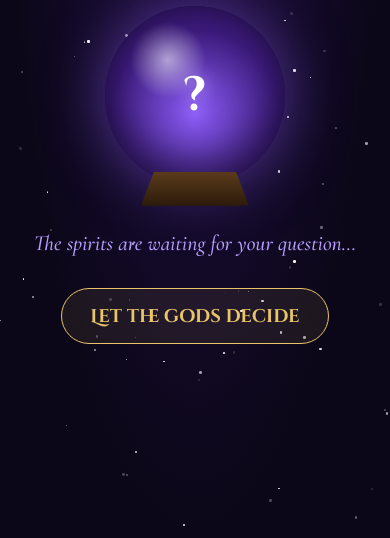
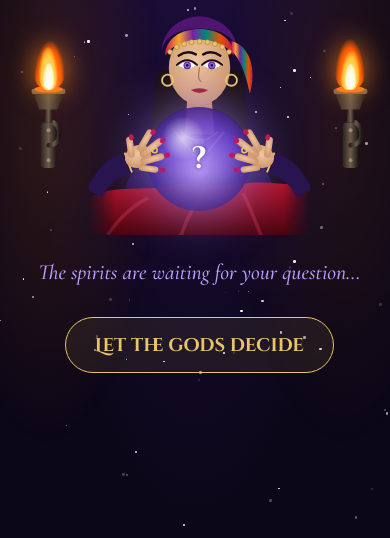
Before and after one commit to patcont/Esoteric-random-number-generator, a plain HTML site: page index.html in a window 390 px wide. Shown: the part 306-844 px from the top of the page. Drawn offline with nearby package versions, Linux system fonts and the light colour scheme.

Commit message:
Bring back the fortune teller and the torches, redrawn
- Original SVG illustration of the fortune teller (headscarf with coins, hands around the ball, velvet cloth)
- Two wall torches with CSS-animated flickering flames and warm light
- Crystal ball now sits in her hands; responsive layout fixed for phones
- Updated screenshot and README

```diff
--- a/index.html
+++ b/index.html
@@ -13,17 +13,32 @@
 </head>
 <body>
   <div class="stars" aria-hidden="true"></div>
+  <div class="glow left" aria-hidden="true"></div>
+  <div class="glow right" aria-hidden="true"></div>
 
   <button id="sound" class="sound" aria-pressed="false" title="Ambient sound">🔇</button>
 
   <main>
     <h1>What is your lucky number today?</h1>
 
-    <div class="ball-wrap">
-      <div class="ball" id="ball">
-        <span class="number" id="number" aria-live="polite">?</span>
+    <div class="scene">
+      <div class="torch left" aria-hidden="true">
+        <div class="flame"><i></i><i></i><i></i></div>
+        <img src="img/torch.svg" alt="" />
       </div>
-      <div class="stand" aria-hidden="true"></div>
+
+      <div class="stage">
+        <img class="witch" src="img/witch.svg" alt="A fortune teller with a colorful headscarf gazing into her crystal ball" />
+        <div class="ball" id="ball">
+          <span class="number" id="number" aria-live="polite">?</span>
+        </div>
+        <img class="hands" src="img/hands.svg" alt="" aria-hidden="true" />
+      </div>
+
+      <div class="torch right" aria-hidden="true">
+        <div class="flame"><i></i><i></i><i></i></div>
+        <img src="img/torch.svg" alt="" />
+      </div>
     </div>
 
     <p class="omen" id="omen">The spirits are waiting for your question…</p>
--- a/style.css
+++ b/style.css
@@ -9,7 +9,7 @@
 }
 
 * { box-sizing: border-box; }
-body { margin: 0; min-height: 100dvh; display: grid; place-items: center; overflow: hidden; }
+body { margin: 0; min-height: 100dvh; display: grid; place-items: center; overflow-x: hidden; }
 
 .stars { position: fixed; inset: 0; pointer-events: none; }
 .stars i {
@@ -34,40 +34,97 @@ h1 {
   text-shadow: 0 0 20px rgb(232 196 106 / 0.4);
 }
 
-.ball-wrap { display: grid; justify-items: center; }
+/* --- Scene: torch | fortune teller | torch --- */
+.scene {
+  display: grid;
+  width: min(94vw, 640px);
+  grid-template-columns: 1fr 3.4fr 1fr;
+  align-items: center;
+  gap: clamp(0.25rem, 2vw, 1.5rem);
+}
+
+.stage { position: relative; container-type: inline-size; }
+.witch, .hands { display: block; width: 100%; height: auto; }
+.hands { position: absolute; inset: 0; pointer-events: none; }
+.witch {
+  /* fade the drawing's side and bottom edges into the night */
+  -webkit-mask-image: linear-gradient(to right, transparent, #000 12%, #000 88%, transparent);
+  mask-image: linear-gradient(to right, transparent, #000 12%, #000 88%, transparent);
+}
+
 .ball {
-  width: clamp(180px, 45vw, 240px);
+  position: absolute;
+  left: 26.4%;
+  top: 50.5%;
+  width: 47.2%;
   aspect-ratio: 1;
   border-radius: 50%;
   display: grid;
   place-items: center;
   background:
-    radial-gradient(circle at 35% 30%, rgb(255 255 255 / 0.55), transparent 22%),
-    radial-gradient(circle at 50% 60%, #8b5cf6, #3b1a7a 60%, #1a0b38);
-  box-shadow: 0 0 60px rgb(139 92 246 / 0.55), inset 0 -20px 40px rgb(0 0 0 / 0.45);
+    radial-gradient(circle at 35% 30%, rgb(255 255 255 / 0.7), transparent 22%),
+    radial-gradient(circle at 50% 60%, rgb(190 160 255 / 0.95), rgb(110 70 210 / 0.9) 55%, rgb(40 15 90 / 0.95));
+  box-shadow: 0 0 50px rgb(167 139 250 / 0.75), inset 0 -14px 30px rgb(0 0 0 / 0.35);
 }
 .ball.thinking { animation: swirl 0.6s linear infinite; }
 @keyframes swirl {
-  50% { box-shadow: 0 0 90px rgb(184 156 255 / 0.9), inset 0 -20px 40px rgb(0 0 0 / 0.45); filter: hue-rotate(40deg); }
+  50% { box-shadow: 0 0 90px rgb(200 180 255 / 1), inset 0 -14px 30px rgb(0 0 0 / 0.35); filter: hue-rotate(50deg) brightness(1.15); }
 }
 .ball.reveal .number { animation: appear 0.6s ease-out; }
 @keyframes appear { from { opacity: 0; transform: scale(0.4); filter: blur(8px); } }
 
 .number {
   font-family: 'Cinzel Decorative', serif;
-  font-size: clamp(3rem, 12vw, 4.5rem);
+  font-size: 14cqw;
   color: white;
-  text-shadow: 0 0 18px var(--glow);
+  text-shadow: 0 0 18px var(--glow), 0 0 4px #3b1a7a;
 }
 
-.stand {
-  width: 60%;
-  height: 34px;
-  margin-top: -14px;
-  background: linear-gradient(#5a3b1c, #2c1a0a);
-  clip-path: polygon(12% 0, 88% 0, 100% 100%, 0 100%);
-  border-radius: 4px;
+/* --- Torches --- */
+.torch { position: relative; margin-top: 10%; }
+.torch img { display: block; width: 100%; height: auto; }
+.flame {
+  position: absolute;
+  left: 50%;
+  bottom: 61.5%; /* sits on the cup (y = 99 of the 260-unit torch drawing) */
+  width: 46%;
+  aspect-ratio: 1 / 1.7;
+  transform: translateX(-50%);
+  filter: drop-shadow(0 0 14px rgb(255 140 30 / 0.9));
 }
+.flame i {
+  position: absolute;
+  inset: 0;
+  border-radius: 50% 50% 45% 45% / 65% 65% 35% 35%;
+  transform-origin: 50% 100%;
+  animation: flicker 0.9s ease-in-out infinite alternate;
+}
+.flame i:nth-child(1) { background: radial-gradient(ellipse at 50% 85%, #ffb347, #ff5a00 55%, transparent 72%); }
+.flame i:nth-child(2) { inset: 22% 18% 0; background: radial-gradient(ellipse at 50% 85%, #fff3b0, #ffc93c 55%, transparent 75%); animation-duration: 0.6s; animation-delay: -0.3s; }
+.flame i:nth-child(3) { inset: 50% 32% 0; background: radial-gradient(ellipse at 50% 80%, #ffffff, #fff7d1 60%, transparent 80%); animation-duration: 0.45s; }
+.torch.right .flame i { animation-delay: -0.4s; }
+@keyframes flicker {
+  0%   { transform: scale(1, 1) skewX(0deg); }
+  25%  { transform: scale(0.94, 1.08) skewX(3deg); }
+  50%  { transform: scale(1.04, 0.95) skewX(-2deg); }
+  75%  { transform: scale(0.97, 1.1) skewX(2deg); }
+  100% { transform: scale(1.02, 0.98) skewX(-3deg); }
+}
+
+/* warm light cast by the torches */
+.glow {
+  position: fixed;
+  top: 10%;
+  width: 60vw;
+  height: 80vh;
+  pointer-events: none;
+  background: radial-gradient(closest-side, rgb(255 120 30 / 0.16), transparent);
+  animation: breathe 2.2s ease-in-out infinite alternate;
+}
+.glow.left { left: -18vw; }
+.glow.right { right: -18vw; animation-delay: -1.1s; }
+@keyframes breathe { to { opacity: 0.6; } }
+
 
 .omen { margin: 0; min-height: 1.6em; font-size: 1.35rem; font-style: italic; color: var(--glow); }
 
@@ -100,5 +157,5 @@ h1 {
 button:focus-visible { outline: 3px solid var(--glow); outline-offset: 3px; }
 
 @media (prefers-reduced-motion: reduce) {
-  .stars i, .ball.thinking, .ball.reveal .number { animation: none; }
+  .stars i, .ball.thinking, .ball.reveal .number, .flame i, .glow { animation: none; }
 }
```
Also changed, not shown: docs/screenshot.png, img/hands.svg (added), img/torch.svg (added), img/witch.svg (added), 1 other file.
